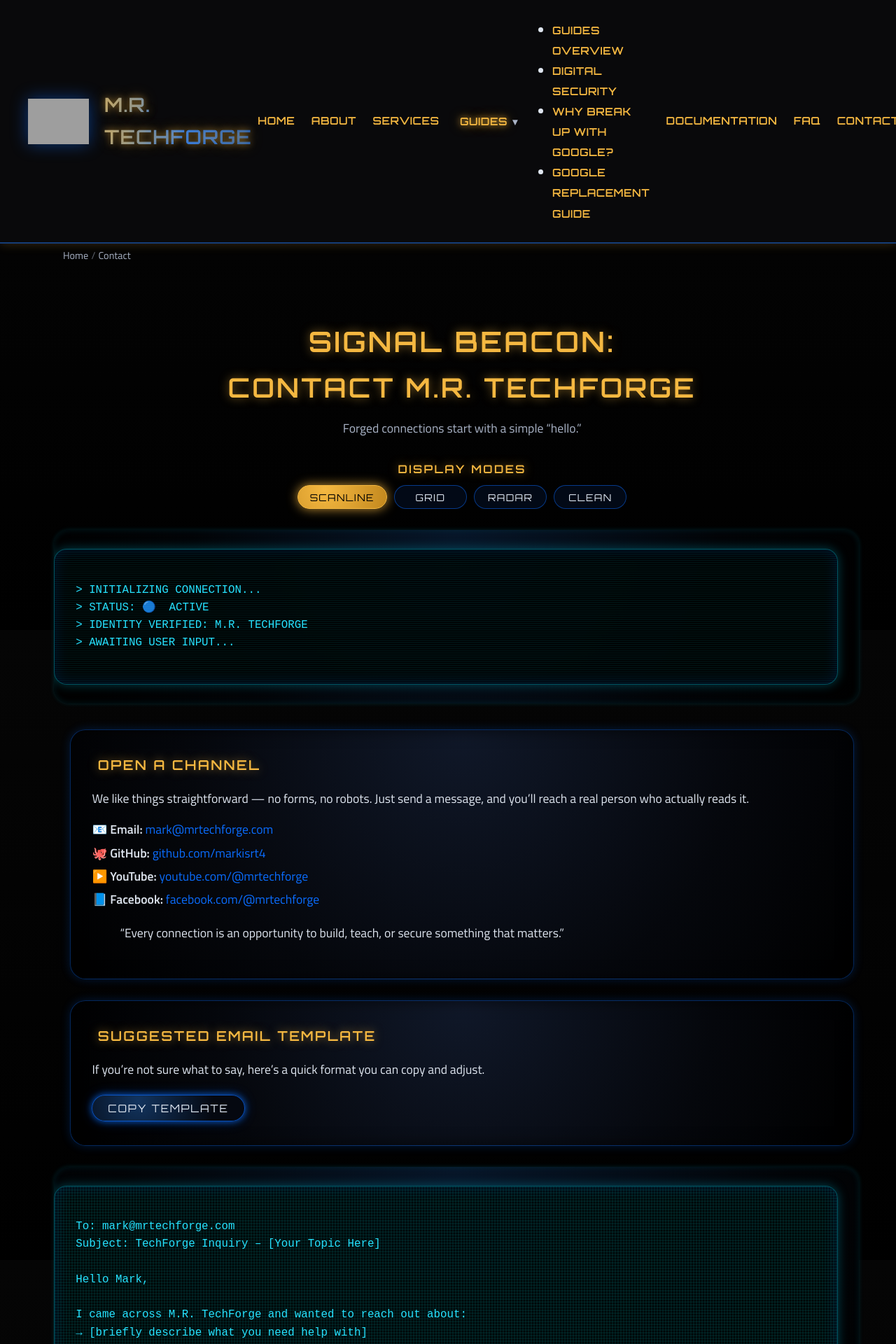
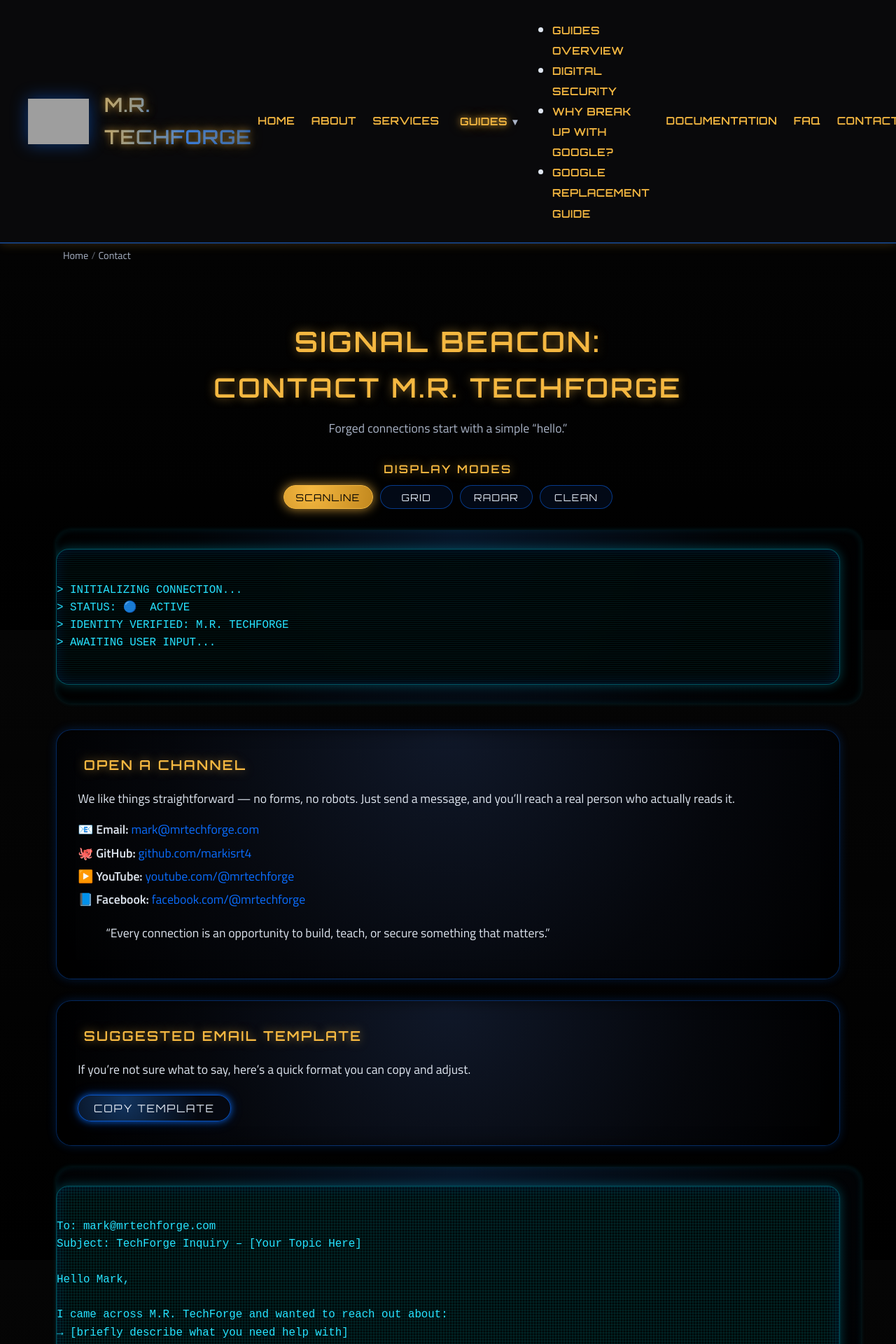
Before and after one commit to markisrt4/mrtechforge.github.io, a Jekyll site: the page built from contact.md, in a window 1280 px wide. Shown: the top 1920 px of the page at 70% size. Built offline with Jekyll 4.4.1, drawn with Linux system fonts in a browser that asks for light colours; grey boxes are pictures that could not be loaded.

Commit message:
Update _pages-contact.scss

```diff
--- a/_sass/_pages-contact.scss
+++ b/_sass/_pages-contact.scss
@@ -435,11 +435,48 @@
   }
 }
 
-/* --- Hard alignment reset for the contact page terminal --- */
+
+/* =========================================================
+   CONTACT PAGE – HARD ALIGNMENT GUARDRAILS
+   Keep things centered even if other files change later
+   ========================================================= */
+
+/* Make sure the whole page lane is centered & wide */
+.forge-contact-page {
+  max-width: 1120px;
+  margin: 2rem auto 3rem;
+}
+
+/* Ensure cards + terminals are centered and full-lane */
+.forge-contact-page .forge-card,
 .forge-contact-page .forge-terminal-panel,
-.forge-contact-page .forge-terminal,
-.forge-contact-page .forge-terminal-screen pre {
+.forge-contact-page .forge-location-card {
+  max-width: 1120px;
+  width: 100%;
+  margin-left: auto;
+  margin-right: auto;
+}
+
+/* Kill any stray left padding / margin / transforms
+   that might leak in from global or terminal SCSS */
+.forge-contact-page .forge-terminal-panel,
+.forge-contact-page .forge-terminal-screen,
+.forge-contact-page .forge-terminal-screen pre,
+.forge-contact-page .forge-terminal-screen code {
   margin-left: 0 !important;
   padding-left: 0 !important;
   transform: none !important;
 }
+
+/* Mobile: keep the “wide but not edge-to-edge” feel */
+@media (max-width: 640px) {
+  .forge-contact-page {
+    padding: 1.6rem 0.6rem 2.1rem;
+  }
+
+  .forge-contact-page .forge-card,
+  .forge-contact-page .forge-terminal-panel,
+  .forge-contact-page .forge-location-card {
+    border-radius: 18px;
+  }
+}
```
